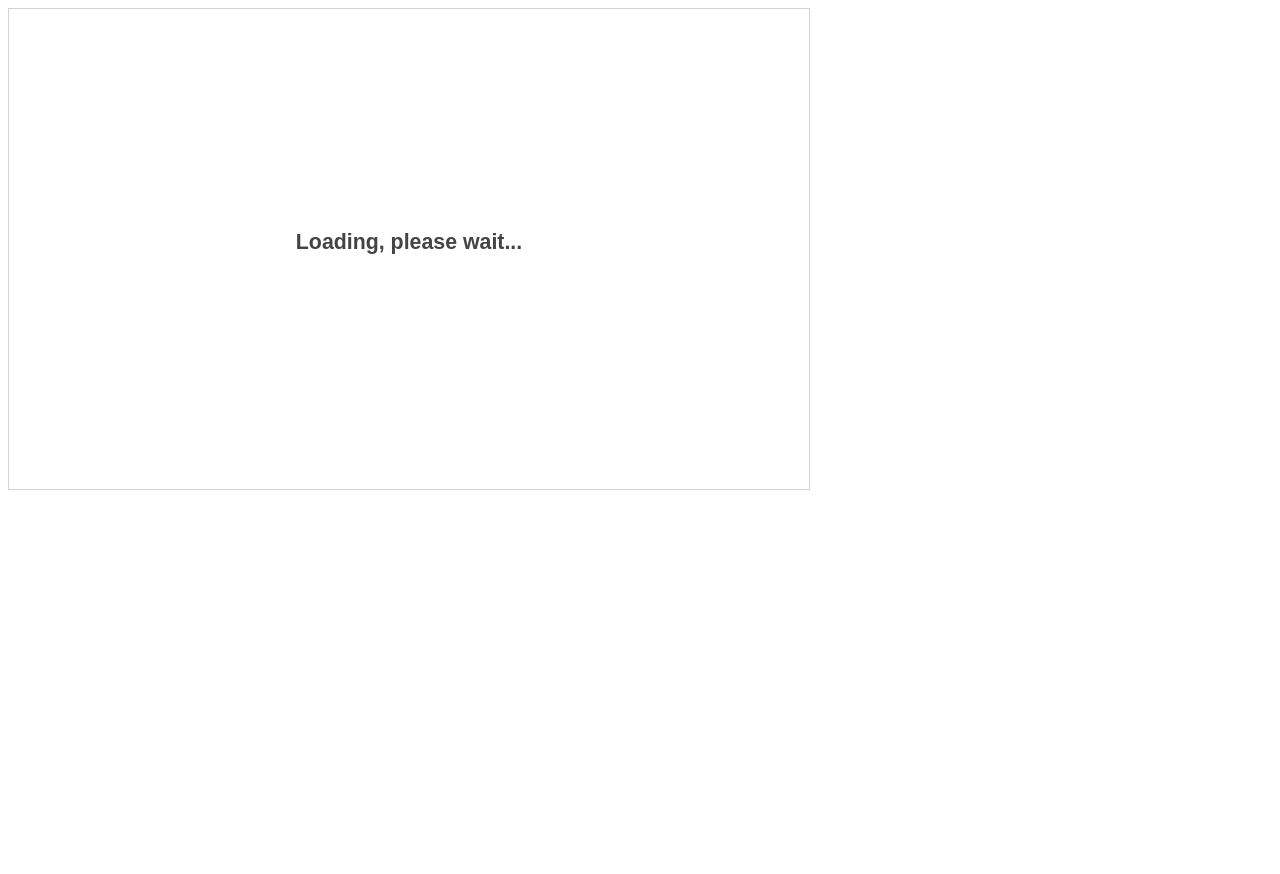
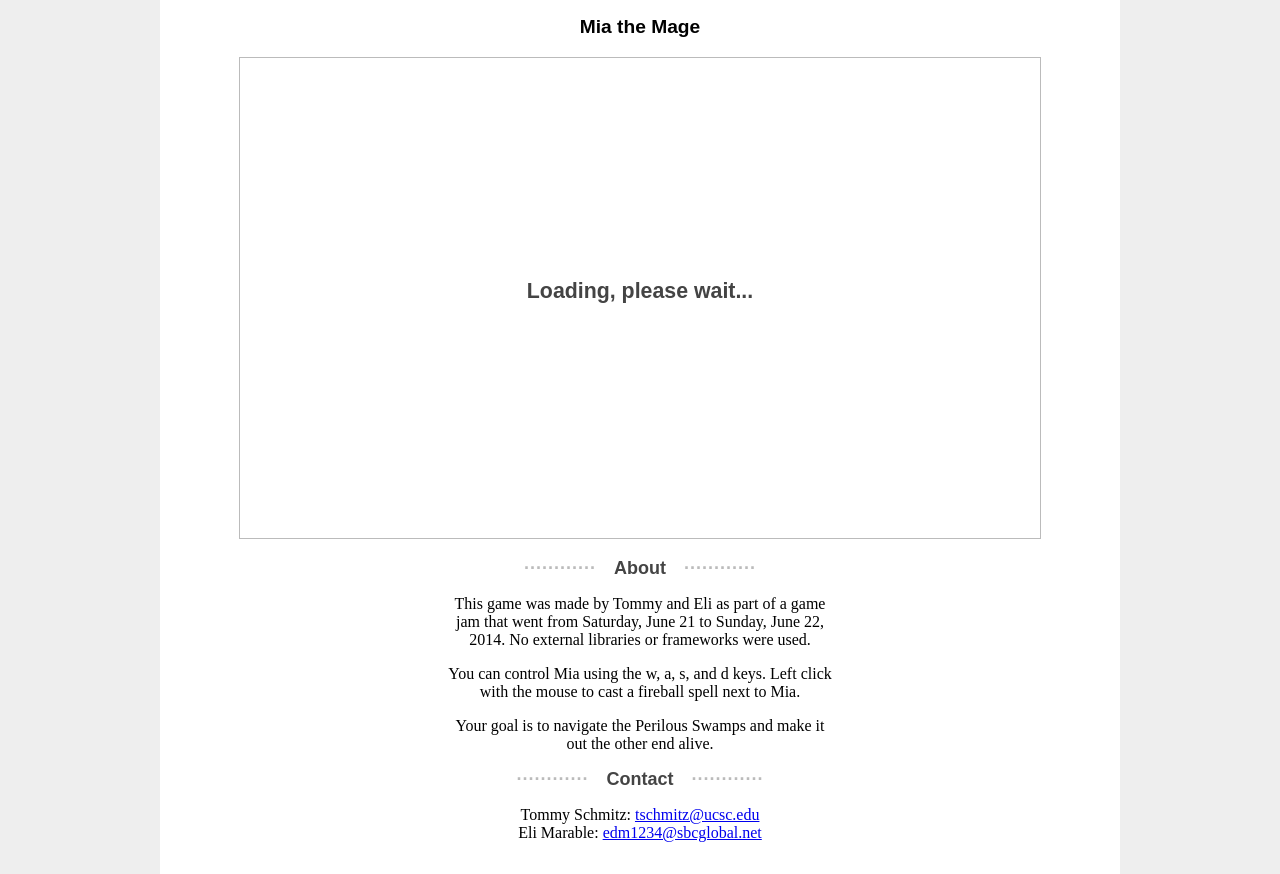
Before and after one commit to duo-the-mage/duo-the-mage, a plain HTML site: page index.html in a window 1280 px wide. Before the commit the page ends 800 px from the top, so only its background shows below. Drawn offline with Linux system fonts and the light colour scheme.

Commit message:
Spruced up container webpage

```diff
--- a/index.html
+++ b/index.html
@@ -1,7 +1,7 @@
 <!DOCTYPE html>
 <html>
 <head>
-<title>Hello World</title>
+<title>Mia the Mage</title>
 
 <script type="application/javascript" src="main.js"></script>
 <script type="application/javascript" src="input.js"></script>
@@ -18,12 +18,95 @@
 <script type="application/javascript" src="spikes.js"></script>
 <script type="application/javascript" src="spike_block.js"></script>
 <script type="application/javascript" src="laser.js"></script>
+
+<style>
+html, body {
+	margin:				0;
+	height:				100%;
+}
+
+body {
+	background-color:	#eee;
+}
+
+#center {
+	width:				960px;
+	margin:				auto;
+	padding-top:		1em;
+	padding-bottom:		1em;
+	background-color:	#fff;
+	text-align:			center;
+}
+
+#myCanvas {
+	margin:				auto;
+	border:				1px solid #bbb;
+}
+
+h1 {
+	margin-top:			0;
+	margin-bottom:		1em;
+	font-family:		sans-serif;
+	font-size:			larger;
+}
+
+h2 {
+	font-family:		sans-serif;
+	font-size:			large;
+	color:				#444;
+}
+
+h2::before, h2::after {
+	position:			relative;
+	content:			'\b7\b7\b7\b7\b7\b7\b7\b7\b7\b7\b7\b7';
+	color:				#bbb;
+}
+h2::before {
+	padding-right:		1em;
+}
+h2::after {
+	padding-left:		1em;
+}
+
+p {
+	width:				40%;
+	margin:				1em auto;
+}
+
+</style>
+
 </head>
 
 <body>
 
-<canvas id="myCanvas" width="800" height="480" style="border:1px solid #d3d3d3;">
-Your browser does not support the HTML5 canvas tag.</canvas>
+<div id="center">
+
+<h1>Mia the Mage</h1>
+
+<canvas id="myCanvas" width="800" height="480">
+Your browser does not support the HTML5 canvas tag.
+</canvas>
+
+<h2>About</h2>
+
+<p>This game was made by Tommy and Eli as part of a game
+jam that went from Saturday, June 21 to Sunday, June 22,
+2014. No external libraries or frameworks were used.</p>
+
+<p>You can control Mia using the w, a, s, and d keys. Left
+click with the mouse to cast a fireball spell next to Mia.</p>
+
+<p>Your goal is to navigate the Perilous Swamps and make it
+out the other end alive.</p>
+
+<h2>Contact</h2>
+
+<ul style="list-style-type: none; padding: 0;">
+<li>Tommy Schmitz: <a href="mailto:tschmitz@ucsc.edu">tschmitz@ucsc.edu</a></li>
+<li>Eli Marable: <a href="mailto:edm1234@sbcglobal.net">edm1234@sbcglobal.net</a></li>
+</ul>
+
+</div>
 
 </body>
 
```
